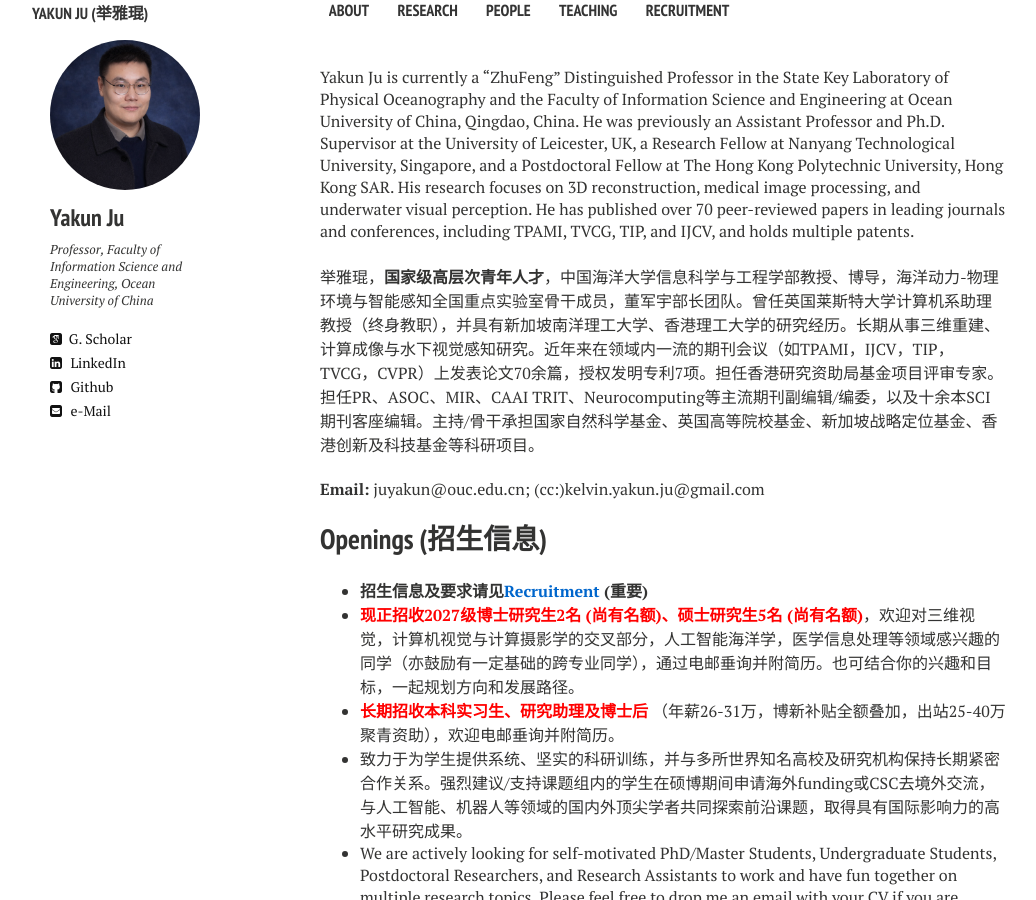
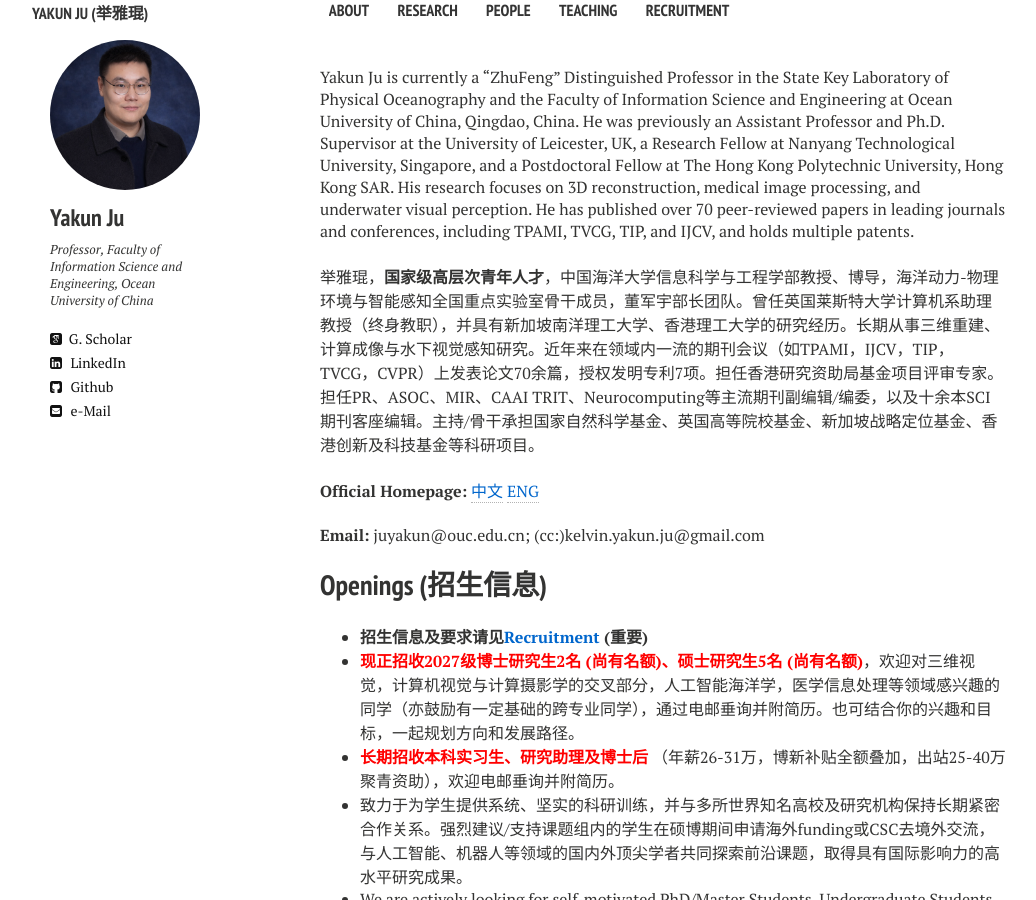
Before and after one commit to juyakun/juyakun.github.io, a Jekyll site: the page built from index.md, in a window 1280 px wide and 900 px high. Shown: the whole window, without its empty margins (112-1148 px from the left). Built offline with Jekyll 4.4.1, drawn with Linux system fonts in a browser that asks for light colours; nearby versions of some CDN libraries.

Commit message:
Update index.md

```diff
--- a/index.md
+++ b/index.md
@@ -11,7 +11,12 @@ Yakun Ju is currently a "ZhuFeng" Distinguished Professor in the State Key Labor
 举雅琨，**国家级高层次青年人才**，中国海洋大学信息科学与工程学部教授、博导，海洋动力-物理环境与智能感知全国重点实验室骨干成员，董军宇部长团队。曾任英国莱斯特大学计算机系助理教授（终身教职），并具有新加坡南洋理工大学、香港理工大学的研究经历。长期从事三维重建、计算成像与水下视觉感知研究。近年来在领域内一流的期刊会议（如TPAMI，IJCV，TIP，TVCG，CVPR）上发表论文70余篇，授权发明专利7项。担任香港研究资助局基金项目评审专家。担任PR、ASOC、MIR、CAAI TRIT、Neurocomputing等主流期刊副编辑/编委，以及十余本SCI期刊客座编辑。主持/骨干承担国家自然科学基金、英国高等院校基金、新加坡战略定位基金、香港创新及科技基金等科研项目。
 <br>
 <br>
+**Official Homepage:** [中文](http://it.ouc.edu.cn/jyk/list.htm)  [ENG](http://it.ouc.edu.cn/jyk_en/list.htm)
+<br>
+<br>
 **Email:** juyakun@ouc.edu.cn;  (cc:)kelvin.yakun.ju@gmail.com
+
+
 
 ## Openings (招生信息)
 *  **招生信息及要求请见[Recruitment](https://juyakun.github.io/recruitment/) (重要)**
```
